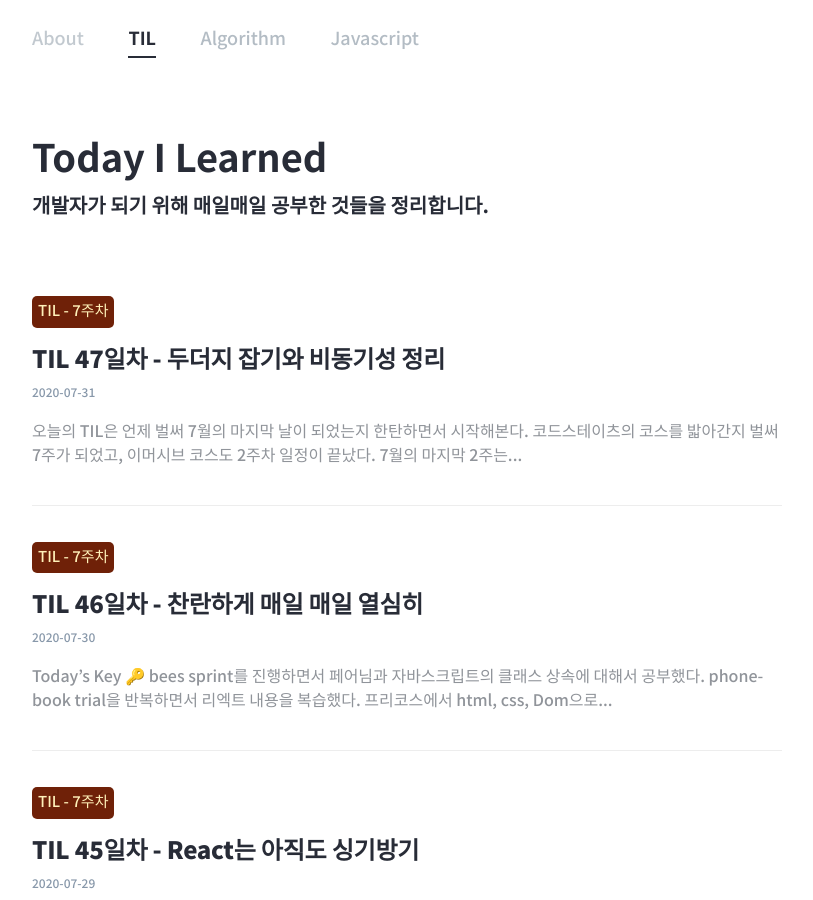
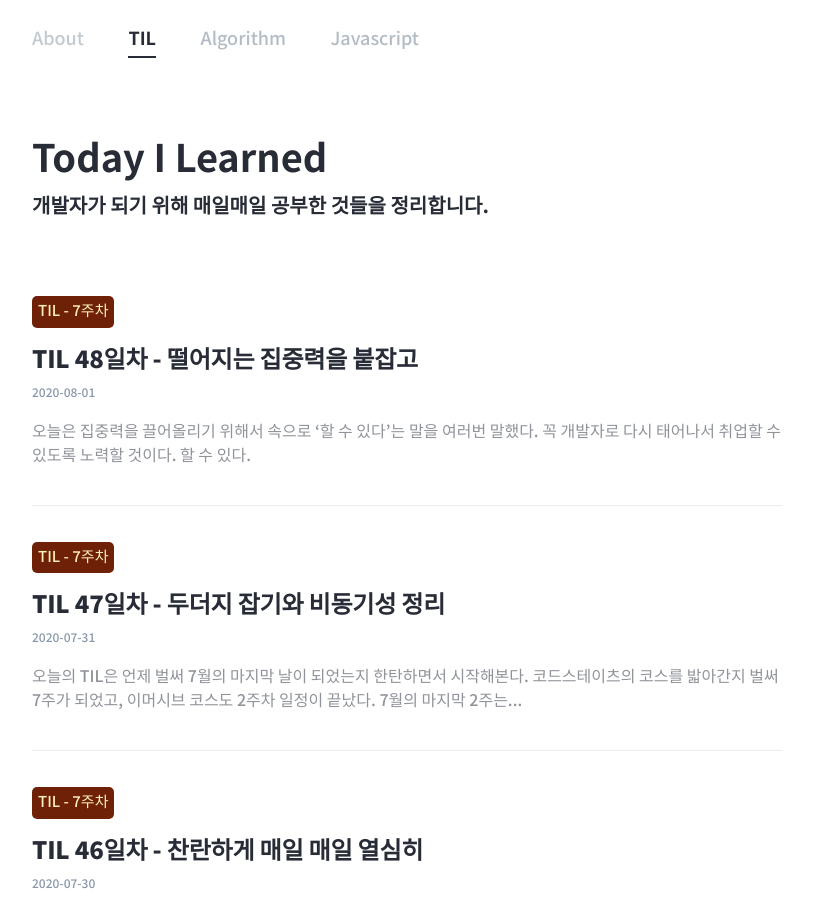
Before and after one commit to hankyeolk/hankyeolk.github.io, a Jekyll site: the page built from TIL/index.html, in a window 1280 px wide and 900 px high. Shown: the whole window, without its empty margins (233-1046 px from the left). Built offline with Jekyll 4.4.1, drawn with Linux system fonts in a browser that asks for light colours; some web fonts are replaced.

Commit message:
til 48 upload

```diff
--- /dev/null
+++ b/TIL/48_2020.08.01.md
@@ -0,0 +1,22 @@
+---
+layout: post
+title: "TIL 48일차 - 떨어지는 집중력을 붙잡고"
+subtitle: "속으로 할 수 있다를 외치고!"
+type: "TIL - 7주차"
+createDate: "2020-08-01"
+til: true
+text: true
+author: "hankyeolk"
+post-header: false
+header-img: ""
+order: 48
+---
+
+오늘은 집중력을 끌어올리기 위해서 속으로 '할 수 있다'는 말을 여러번 말했다. 꼭 개발자로 다시 태어나서 취업할 수 있도록 노력할 것이다. 할 수 있다.
+
+### Today's Key 🔑
+
+- 트리 자료구조의 BFS, DFS와 관련된 코플릿 문제를 해결했다. 온전하게 내 것으로 만들기 위해서 노력할 것이다.
+- 그 외에 알고리즘 문제를 계속 풀어가고 있다. 좀 더 능력을 키우자
+- 트위틀러를 리엑트로 구현하다가 브랜치 문제인지 App.js 파일과 App.css가 날라갔다. 다시 작업해야 한다..
+- Async, Await 관련 공부를 하였는데 아직 이해하기 힘들다. 반복해서 정리하고 봐야할 것 같다.
```
Also changed, not shown: TIL/47_2020.07.31.md (+1 -1 lines).
